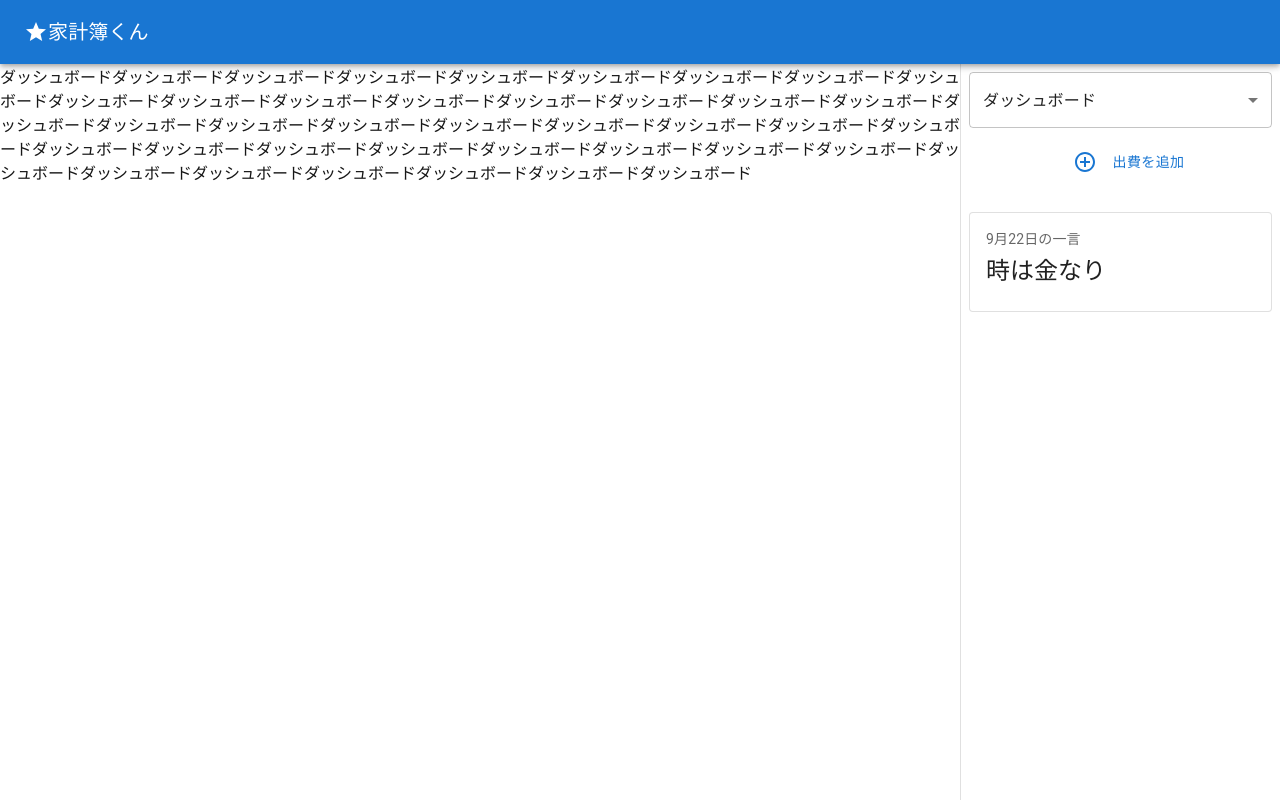
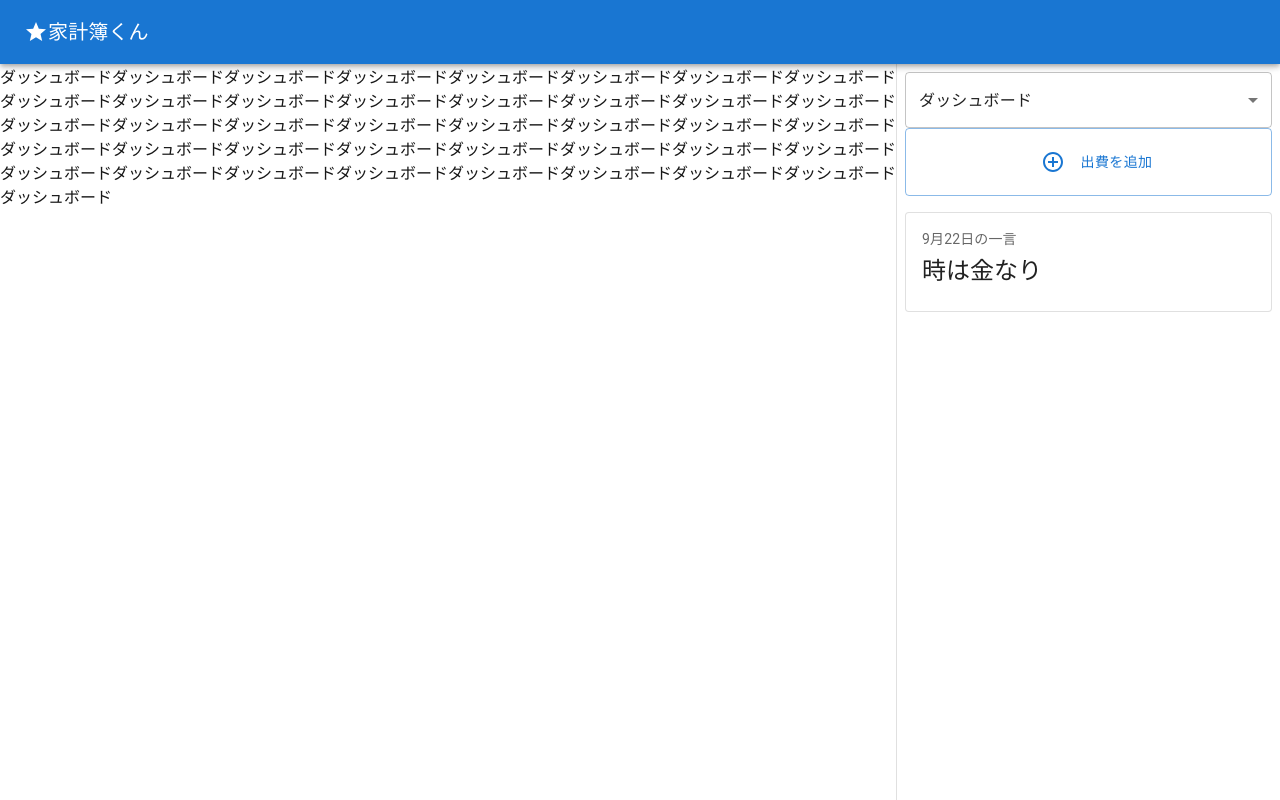
Before and after one commit to ogaogs/receipt-scanner, a Next.js app: page / in a window 1280 px wide. Built offline with nearby package versions, Linux system fonts and the light colour scheme.

Commit message:
💄 childrenのどのページからでも、ヘッダーとサイドバーを気にしなくてよくした (#34)

```diff
--- a/src/_components/layouts/Sidebar/Sidebar.tsx
+++ b/src/_components/layouts/Sidebar/Sidebar.tsx
@@ -1,6 +1,6 @@
 "use client";
 
-import * as React from 'react';
+import * as React from "react";
 import {
   Box,
   Drawer,
@@ -13,15 +13,16 @@ import {
   CardContent,
   Typography,
 } from "@mui/material";
-import AddCircleOutlineIcon from '@mui/icons-material/AddCircleOutline';
-export const drawerWidth = 320;
-const date = "9月22日"
-const proverb = "時は金なり"
+import AddCircleOutlineIcon from "@mui/icons-material/AddCircleOutline";
+
+const drawerWidth = "30%";
+const date = "9月22日";
+const proverb = "時は金なり";
 
 const card = (
   <React.Fragment>
     <CardContent>
-        <Typography gutterBottom sx={{ color: 'text.secondary', fontSize: 14 }}>
+      <Typography gutterBottom sx={{ color: "text.secondary", fontSize: 14 }}>
         {date}の一言
       </Typography>
       <Typography variant="h5" component="div">
@@ -44,16 +45,13 @@ export function Sidebar() {
     >
       <Toolbar />
       <FormControl sx={{ m: 1, minWidth: 80 }}>
-        <Select
-          autoWidth
-          defaultValue={"dashboard"}
-        >
+        <Select autoWidth defaultValue={"dashboard"}>
           <MenuItem value={"dashboard"}>ダッシュボード</MenuItem>
           <MenuItem value={"expenses"}>全ての出費</MenuItem>
           <MenuItem value={"budgets"}>予算の編集</MenuItem>
         </Select>
-        <Button>
-        <AddCircleOutlineIcon sx={{m: 2}}/>
+        <Button variant="outlined" sx={{}}>
+          <AddCircleOutlineIcon sx={{ m: 2 }} />
           出費を追加
         </Button>
       </FormControl>
--- a/src/app/layout.tsx
+++ b/src/app/layout.tsx
@@ -1,8 +1,9 @@
 import type { Metadata } from "next";
 import localFont from "next/font/local";
 import "./globals.css";
-import { Header } from '@/_components/layouts/Header/Header';
-import { Sidebar } from "@/_components/layouts/Sidebar/Sidebar"
+import { Header } from "@/_components/layouts/Header/Header";
+import { Sidebar } from "@/_components/layouts/Sidebar/Sidebar";
+import { Box, Toolbar } from "@mui/material";
 
 const geistSans = localFont({
   src: "./fonts/GeistVF.woff",
@@ -27,11 +28,25 @@ export default function RootLayout({
 }>) {
   return (
     <html lang="en">
-      <body className={`${geistSans.variable} ${geistMono.variable}`}>
-        <Header/>
-        <Sidebar/>
-        {/* NOTE: このようにレイアウトを組むとchildrenが増えるたびにそのページでHeaderとSidebarに被らないようにしなければならない。何かいい方法はないか？ */}
-        {children}
+      <body
+        className={`${geistSans.variable} ${geistMono.variable}`}
+        style={{ height: "100vh" }}
+      >
+        <Header />
+        <Toolbar />
+
+        <Box display="flex" flexDirection="row" height="100%">
+          <Box
+            component="main"
+            flexGrow={1}
+            sx={{
+              boxSizing: "border-box",
+            }}
+          >
+            {children}
+          </Box>
+          <Sidebar />
+        </Box>
       </body>
     </html>
   );
--- a/src/app/page.tsx
+++ b/src/app/page.tsx
@@ -1,24 +1,9 @@
-import { Box, Toolbar } from '@mui/material';
-// import { drawerWidth } from "@/_components/layouts/Sidebar/Sidebar"
-
-const drawerWidth = 320
-
 export default async function Dashboard() {
   return (
-    <main>
-      {/* HederとSidebarのスペース分ずらす*/}
-      <Toolbar />
-      <Box
-      sx={{
-        boxSizing: 'border-box',
-        width: `calc(100% - ${drawerWidth}px)`,
-        marginRight: `${drawerWidth}px`,
-      }}
-      >
-        <div>
+    <>
+      <div>
         ダッシュボードダッシュボードダッシュボードダッシュボードダッシュボードダッシュボードダッシュボードダッシュボードダッシュボードダッシュボードダッシュボードダッシュボードダッシュボードダッシュボードダッシュボードダッシュボードダッシュボードダッシュボードダッシュボードダッシュボードダッシュボードダッシュボードダッシュボードダッシュボードダッシュボードダッシュボードダッシュボードダッシュボードダッシュボードダッシュボードダッシュボードダッシュボードダッシュボードダッシュボードダッシュボードダッシュボードダッシュボードダッシュボードダッシュボードダッシュボードダッシュボード
-        </div>
-      </Box>
-    </main>
-  )
+      </div>
+    </>
+  );
 }
```
Also changed, not shown: src/app/expense/page.tsx (added, +10 -0 lines). Lines whose indentation alone changed are shown as unchanged.
